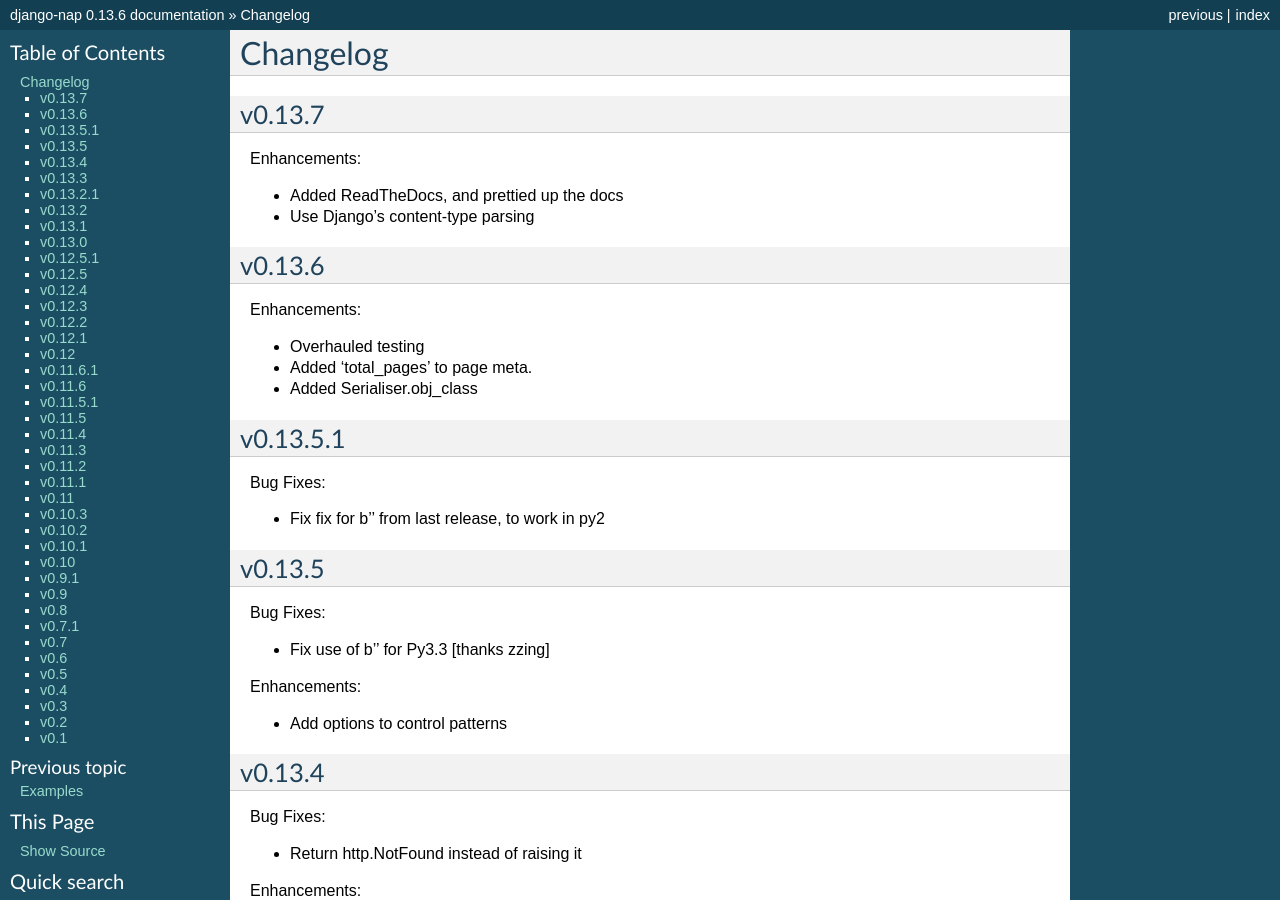
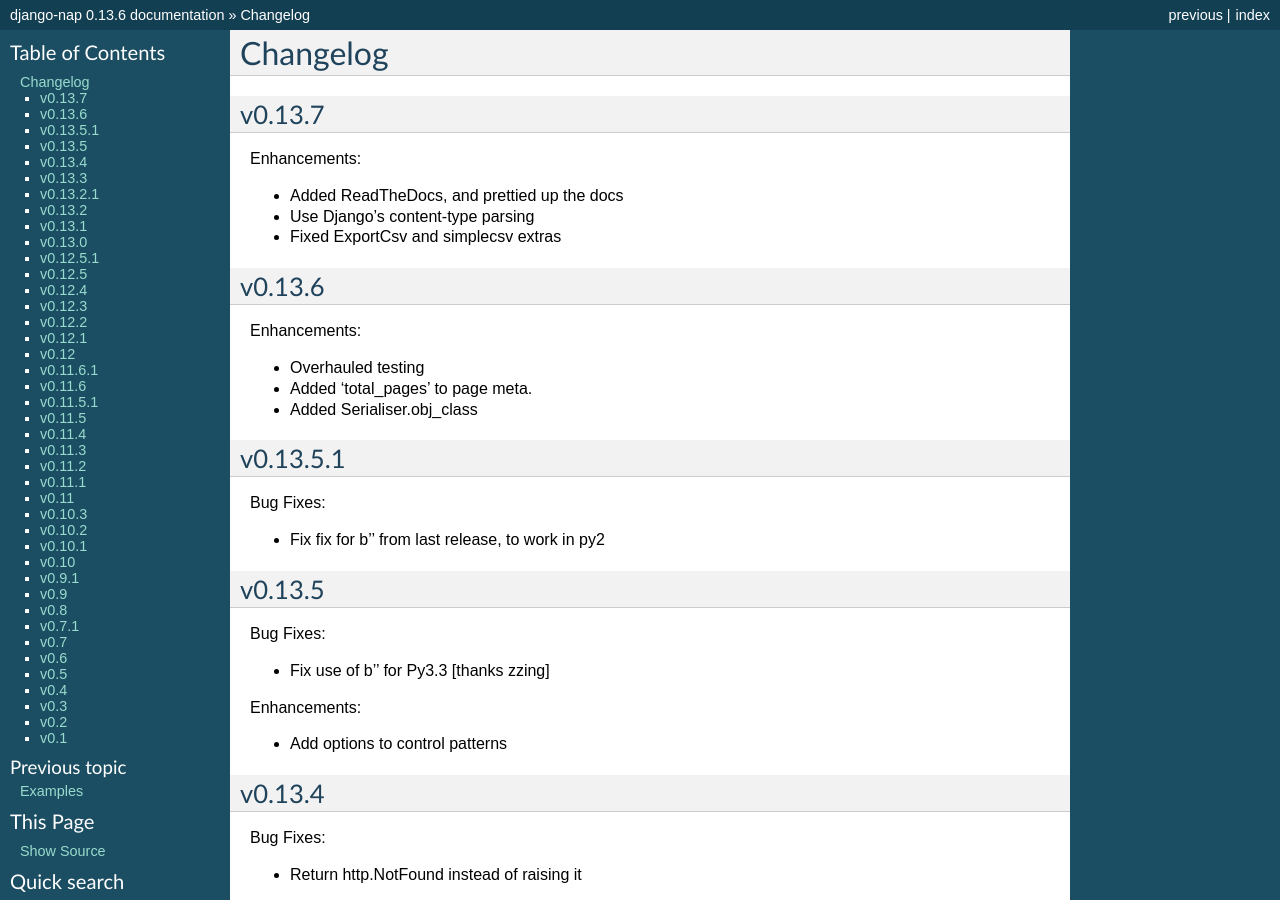
Before and after one commit to funkybob/django-nap, a Sphinx documentation site: the page built from docs/changelog.rst, in a window 1280 px wide and 900 px high. Built offline with Sphinx 7.4.7, drawn with Linux system fonts in a browser that asks for light colours.

Commit message:
Update changelog

```diff
--- a/docs/changelog.rst
+++ b/docs/changelog.rst
@@ -9,6 +9,7 @@
 
 + Added ReadTheDocs, and prettied up the docs
 + Use Django's content-type parsing
++ Fixed ExportCsv and simplecsv extras
 
 v0.13.6
 =======
```
